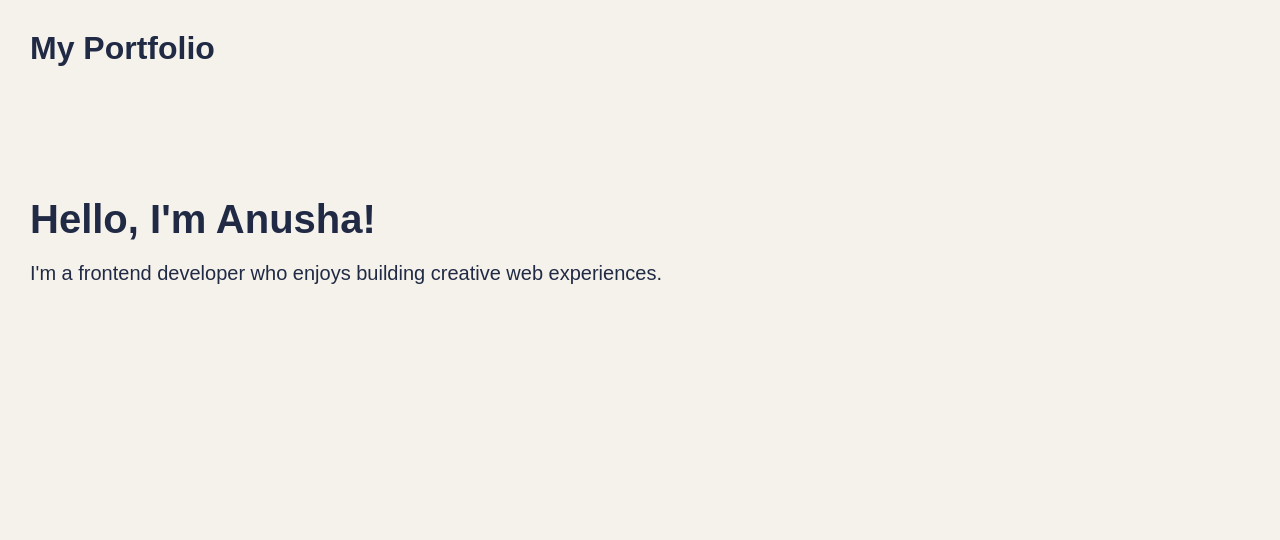
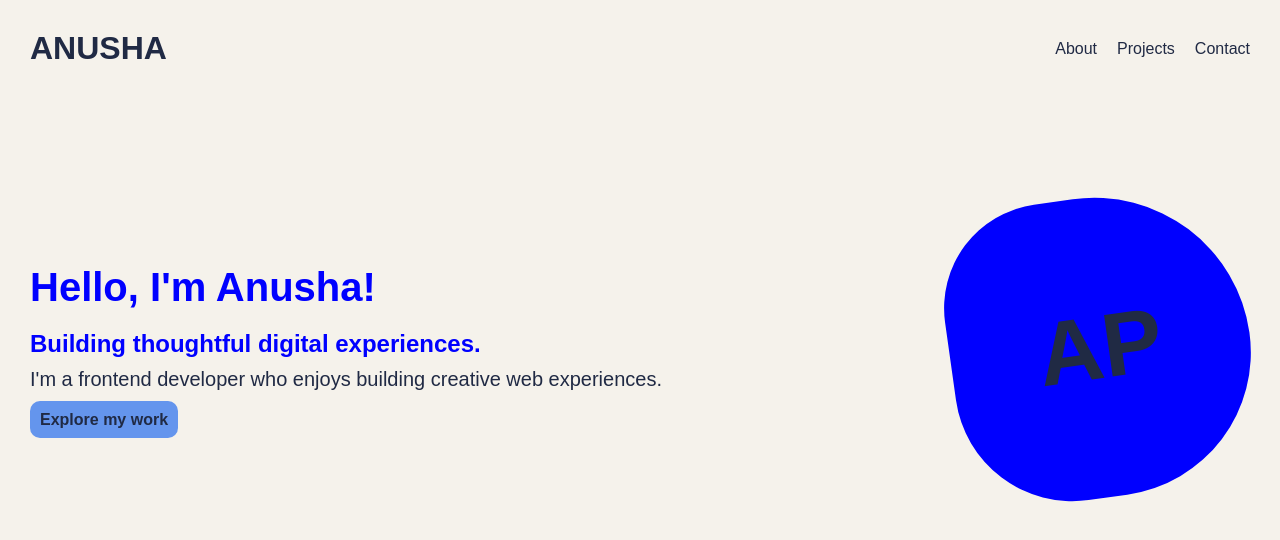
Before and after one commit to AnushaPotta/My-Portfolio, a plain HTML site: page index.html in a window 1280 px wide. Drawn offline with Linux system fonts and the light colour scheme.

Commit message:
add hero section and css styles

```diff
--- a/index.html
+++ b/index.html
@@ -8,14 +8,27 @@
   </head>
   <body>
     <header>
-      <h1>My Portfolio</h1>
+      <h1>ANUSHA</h1>
+      <nav>
+        <a href="#about">About</a>
+        <a href="#projects">Projects</a>
+        <a href="#contact">Contact</a>
+      </nav>
     </header>
     <main>
-      <section>
-        <h2>Hello, I'm Anusha!</h2>
-        <p>
-          I'm a frontend developer who enjoys building creative web experiences.
-        </p>
+      <section class="hero">
+        <div class="hero-content">
+          <h2 class="hero-intro">Hello, I'm Anusha!</h2>
+          <h2>Building thoughtful digital experiences.</h2>
+          <p class="hero-description">
+            I'm a frontend developer who enjoys building creative web
+            experiences.
+          </p>
+          <a href="projects" class="hero-button">Explore my work</a>
+        </div>
+        <div class="hero-visual">
+          <p>AP</p>
+        </div>
       </section>
     </main>
     <script src="script.js"></script>
--- a/style.css
+++ b/style.css
@@ -10,18 +10,63 @@ body {
   font-family: Arial, Helvetica, sans-serif;
 }
 
-main {
+.hero {
   padding: 100px 30px;
+  display: flex;
+  justify-content: space-between;
+  align-items: center;
+  gap: 50px;
+}
+.hero-visual {
+  width: 300px;
+  height: 300px;
+  font-weight: bold;
+  font-size: 90px;
+  background-color: blue;
+  border-radius: 40% 60% 55% 45%;
+  display: flex;
+  justify-content: center;
+  align-items: center;
+  transform: rotate(-8deg);
 }
 
 header {
   padding: 30px;
+  display: flex;
+  justify-content: space-between;
+  align-items: center;
 }
 
-h2 {
+.hero-intro {
   margin-bottom: 20px;
   font-size: 40px;
 }
-p {
+.hero-description {
   font-size: 20px;
+  margin-top: 10px;
+  margin-bottom: 20px;
 }
+.hero-button {
+  background-color: cornflowerblue;
+  padding: 10px;
+  border-radius: 10px;
+  font-weight: bold;
+  transition: background-color 0.5s ease;
+}
+.hero-button:hover {
+  background-color: cadetblue;
+}
+
+nav {
+  display: flex;
+  gap: 20px;
+}
+
+a {
+  text-decoration: none;
+  font-size: 16px;
+  color: #202a44;
+}
+h2 {
+  color: blue;
+}
```
